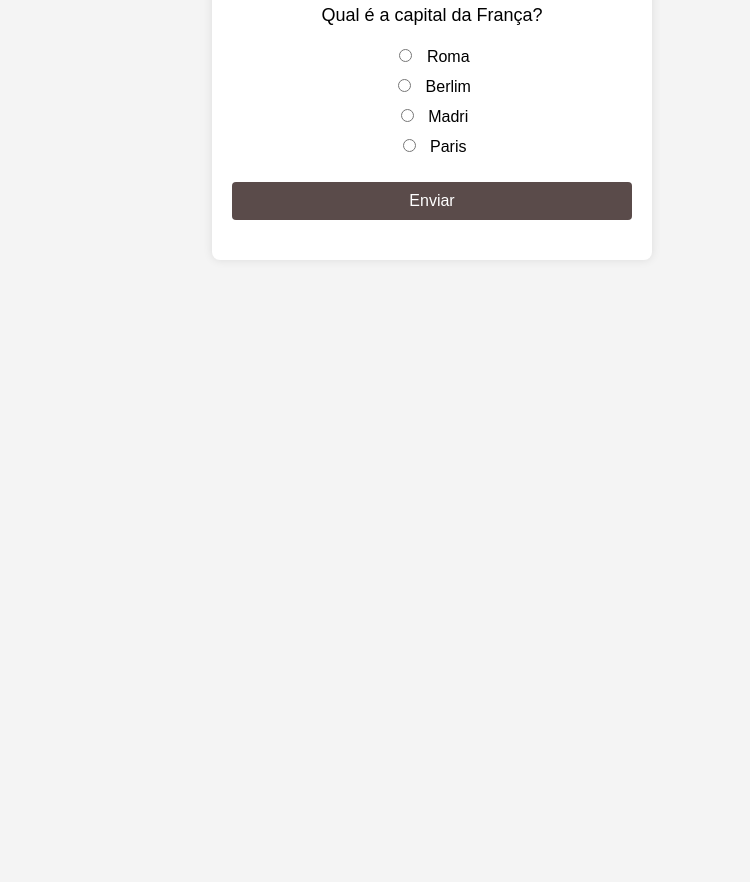
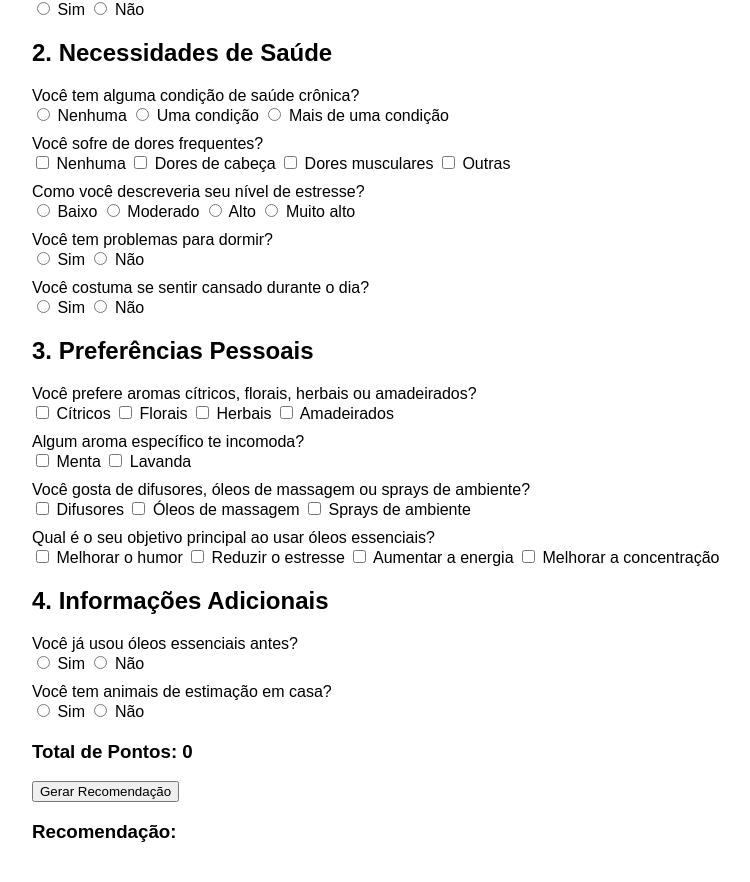
Before and after one commit to aCarloslovw/Inova_Gastro, a plain HTML site: page quiz.html in a window 1280 px wide. Shown: the part 311-1193 px from the top of the page, without its empty margins (208-958 px from the left). Before the commit the page ends 800 px from the top, so only its background shows below. Drawn offline with Linux system fonts and the light colour scheme.

```diff
--- a/quiz.html
+++ b/quiz.html
@@ -1,189 +1,171 @@
 <!DOCTYPE html>
-<html lang="pt-BR">
+<html lang="pt-br">
 <head>
   <meta charset="UTF-8">
   <meta name="viewport" content="width=device-width, initial-scale=1.0">
-    <title>Trilha de Quiz</title>
+  <title>Formulário de Pesquisa</title>
   <style>
     body {
       font-family: Arial, sans-serif;
-            background-color: #f4f4f4;
-            margin: 0;
-            padding: 0;
-            display: flex;
-            justify-content: center;
-            align-items: center;
-            height: 100vh;
+      max-width: 800px;
+      margin: auto;
+      padding: 20px;
     }
-        .quiz-container {
-            background-color: #fff;
-            padding: 20px;
-            border-radius: 8px;
-            box-shadow: 0 0 10px rgba(0, 0, 0, 0.1);
-            width: 400px;
-            text-align: center;
-        }
-        h2 {
-            color: #333;
-        }
-        .question {
-            font-size: 18px;
+    .question-section {
       margin-bottom: 20px;
     }
-        .answers {
-            list-style: none;
-            padding: 0;
-        }
-        .answers li {
-            margin-bottom: 10px;
-        }
-        input[type="radio"] {
-            margin-right: 10px;
-        }
-        .submit-btn, .retry-btn {
-            padding: 10px;
-            background-color: #5a4b4a;
-            color: white;
-            border: none;
-            border-radius: 4px;
-            cursor: pointer;
-            font-size: 16px;
-            transition: background-color 0.3s ease;
-            width: 100%;
+    label {
+      display: block;
       margin-top: 10px;
-        }
-        .submit-btn:hover, .retry-btn:hover {
-            background-color: #b89b32;
-        }
-        .result-message {
-            font-size: 18px;
-            color: #5a4b4a;
-            margin-top: 20px;
-        }
-        .victory {
-            color: green;
-        }
-        .failure {
-            color: red;
     }
   </style>
 </head>
 <body>
-    <div class="quiz-container">
-        <h2>Trilha de Quiz</h2>
-        <div id="quiz">
-            <div class="question" id="question-text"></div>
-            <form id="quizForm">
-                <ul class="answers" id="answers-list">
-                    <!-- Opções de respostas vão aqui -->
-                </ul>
-                <button type="button" class="submit-btn" onclick="nextQuestion()">Enviar</button>
-            </form>
-        </div>
-        <div id="result" class="result-message"></div>
-        <button id="retryBtn" class="retry-btn" style="display:none;" onclick="retryQuiz()">Tente novamente</button>
+  <h1>Formulário de Pesquisa</h1>
+
+  <form id="surveyForm">
+    <!-- Seção 1: Estilo de Vida -->
+    <div class="question-section">
+      <h2>1. Estilo de Vida</h2>
+
+      <label>Qual é a sua rotina diária?</label>
+      <input type="radio" name="routine" value="1" onclick="calculatePoints()"> Sedentária
+      <input type="radio" name="routine" value="2" onclick="calculatePoints()"> Ativa
+      <input type="radio" name="routine" value="3" onclick="calculatePoints()"> Muito ativa
+
+      <label>Com que frequência você pratica atividades físicas?</label>
+      <input type="radio" name="exercise" value="0" onclick="calculatePoints()"> Nunca
+      <input type="radio" name="exercise" value="1" onclick="calculatePoints()"> Ocasionalmente
+      <input type="radio" name="exercise" value="2" onclick="calculatePoints()"> Regularmente
+      <input type="radio" name="exercise" value="3" onclick="calculatePoints()"> Diariamente
+
+      <label>Quantas horas de sono você costuma ter por noite?</label>
+      <input type="radio" name="sleep" value="0" onclick="calculatePoints()"> Menos de 5 horas
+      <input type="radio" name="sleep" value="1" onclick="calculatePoints()"> 5 a 7 horas
+      <input type="radio" name="sleep" value="2" onclick="calculatePoints()"> 7 a 9 horas
+      <input type="radio" name="sleep" value="3" onclick="calculatePoints()"> Mais de 9 horas
+
+      <label>Você trabalha em um ambiente estressante?</label>
+      <input type="radio" name="stressEnv" value="0" onclick="calculatePoints()"> Sim
+      <input type="radio" name="stressEnv" value="1" onclick="calculatePoints()"> Não
     </div>
 
+    <!-- Seção 2: Necessidades de Saúde -->
+    <div class="question-section">
+      <h2>2. Necessidades de Saúde</h2>
+
+      <label>Você tem alguma condição de saúde crônica?</label>
+      <input type="radio" name="healthCondition" value="2" onclick="calculatePoints()"> Nenhuma
+      <input type="radio" name="healthCondition" value="1" onclick="calculatePoints()"> Uma condição
+      <input type="radio" name="healthCondition" value="0" onclick="calculatePoints()"> Mais de uma condição
+
+      <label>Você sofre de dores frequentes?</label>
+      <input type="checkbox" name="pain" value="2" onclick="calculatePoints()"> Nenhuma
+      <input type="checkbox" name="pain" value="1" onclick="calculatePoints()"> Dores de cabeça
+      <input type="checkbox" name="pain" value="1" onclick="calculatePoints()"> Dores musculares
+      <input type="checkbox" name="pain" value="1" onclick="calculatePoints()"> Outras
+
+      <label>Como você descreveria seu nível de estresse?</label>
+      <input type="radio" name="stressLevel" value="3" onclick="calculatePoints()"> Baixo
+      <input type="radio" name="stressLevel" value="2" onclick="calculatePoints()"> Moderado
+      <input type="radio" name="stressLevel" value="1" onclick="calculatePoints()"> Alto
+      <input type="radio" name="stressLevel" value="0" onclick="calculatePoints()"> Muito alto
+
+      <label>Você tem problemas para dormir?</label>
+      <input type="radio" name="sleepProblems" value="0" onclick="calculatePoints()"> Sim
+      <input type="radio" name="sleepProblems" value="1" onclick="calculatePoints()"> Não
+
+      <label>Você costuma se sentir cansado durante o dia?</label>
+      <input type="radio" name="tired" value="0" onclick="calculatePoints()"> Sim
+      <input type="radio" name="tired" value="1" onclick="calculatePoints()"> Não
+    </div>
+
+    <!-- Seção 3: Preferências Pessoais -->
+    <div class="question-section">
+      <h2>3. Preferências Pessoais</h2>
+
+      <label>Você prefere aromas cítricos, florais, herbais ou amadeirados?</label>
+      <input type="checkbox" name="aromaPreference" value="1" onclick="calculatePoints()"> Cítricos
+      <input type="checkbox" name="aromaPreference" value="1" onclick="calculatePoints()"> Florais
+      <input type="checkbox" name="aromaPreference" value="1" onclick="calculatePoints()"> Herbais
+      <input type="checkbox" name="aromaPreference" value="1" onclick="calculatePoints()"> Amadeirados
+
+      <label>Algum aroma específico te incomoda?</label>
+      <input type="checkbox" name="dislikeAroma" value="1" onclick="calculatePoints()"> Menta
+      <input type="checkbox" name="dislikeAroma" value="1" onclick="calculatePoints()"> Lavanda
+
+      <label>Você gosta de difusores, óleos de massagem ou sprays de ambiente?</label>
+      <input type="checkbox" name="productType" value="1" onclick="calculatePoints()"> Difusores
+      <input type="checkbox" name="productType" value="1" onclick="calculatePoints()"> Óleos de massagem
+      <input type="checkbox" name="productType" value="1" onclick="calculatePoints()"> Sprays de ambiente
+
+      <label>Qual é o seu objetivo principal ao usar óleos essenciais?</label>
+      <input type="checkbox" name="goal" value="1" onclick="calculatePoints()"> Melhorar o humor
+      <input type="checkbox" name="goal" value="1" onclick="calculatePoints()"> Reduzir o estresse
+      <input type="checkbox" name="goal" value="1" onclick="calculatePoints()"> Aumentar a energia
+      <input type="checkbox" name="goal" value="1" onclick="calculatePoints()"> Melhorar a concentração
+    </div>
+
+    <!-- Seção 4: Informações Adicionais -->
+    <div class="question-section">
+      <h2>4. Informações Adicionais</h2>
+
+      <label>Você já usou óleos essenciais antes?</label>
+      <input type="radio" name="usedOils" value="1" onclick="calculatePoints()"> Sim
+      <input type="radio" name="usedOils" value="0" onclick="calculatePoints()"> Não
+
+      <label>Você tem animais de estimação em casa?</label>
+      <input type="radio" name="pets" value="0" onclick="calculatePoints()"> Sim
+      <input type="radio" name="pets" value="1" onclick="calculatePoints()"> Não
+    </div>
+
+    <h3>Total de Pontos: <span id="totalPoints">0</span></h3>
+    <button type="button" onclick="calculateRecommendation()">Gerar Recomendação</button>
+
+    <!-- Elemento para exibir a recomendação -->
+    <h3>Recomendação: <span id="recommendation"></span></h3>
+  </form>
+
   <script>
-        const questions = [
-            {
-                question: "Qual é a capital da França?",
-                answers: ["Roma", "Berlim", "Madri", "Paris"],
-                correct: 3
-            },
-            {
-                question: "Qual é o maior planeta do Sistema Solar?",
-                answers: ["Terra", "Marte", "Júpiter", "Saturno"],
-                correct: 2
-            },
-            {
-                question: "Quem pintou a Mona Lisa?",
-                answers: ["Van Gogh", "Leonardo da Vinci", "Pablo Picasso", "Monet"],
-                correct: 1
-            }
-        ];
+    function calculatePoints() {
+      let total = 0;
 
-        let currentQuestion = 0;
-        let score = 0;
+      const form = document.forms['surveyForm'];
 
-        // Exibir a pergunta atual e opções
-        function loadQuestion() {
-            const question = questions[currentQuestion];
-            document.getElementById('question-text').innerText = question.question;
+      // Somar valores dos radio buttons e checkboxes selecionados
+      const inputs = form.querySelectorAll('input[type="radio"]:checked, input[type="checkbox"]:checked');
+      inputs.forEach(input => {
+          total += parseInt(input.value) || 0; // Converte em número ou considera zero para evitar NaN
+      });
 
-            const answersList = document.getElementById('answers-list');
-            answersList.innerHTML = '';
-            question.answers.forEach((answer, index) => {
-                const listItem = document.createElement('li');
-                listItem.innerHTML = `
-                    <label>
-                        <input type="radio" name="answer" value="${index}">
-                        ${answer}
-                    </label>
-                `;
-                answersList.appendChild(listItem);
-            });
+      document.getElementById("totalPoints").innerText = total;
+      return total;
     }
 
-        // Verificar a resposta e ir para a próxima pergunta
-        function nextQuestion() {
-            const form = document.getElementById('quizForm');
-            const selectedAnswer = form.answer.value;
+    function calculateRecommendation() {
+      const form = document.forms["surveyForm"];
 
-            if (selectedAnswer === "") {
-                alert("Selecione uma resposta!");
-                return;
+      // Extrair valores e verificar se são válidos
+      const routine = parseInt(form["routine"].value) || 0;
+      const exercise = parseInt(form["exercise"].value) || 0;
+      const sleep = parseInt(form["sleep"].value) || 0;
+      const stressEnv = parseInt(form["stressEnv"].value) || 0;
+
+      // Calcula a pontuação total, somando os valores
+      const scoreTotal = calculatePoints();
+
+      // Lógica de recomendação com base na pontuação
+      let recommendation;
+      if (scoreTotal >= 30) {
+        recommendation = "Óleo essencial para melhorar a concentração e reduzir o estresse.";
+      } else if (scoreTotal >= 20) {
+        recommendation = "Óleo essencial para ajudar no relaxamento e aliviar a tensão.";
+      } else {
+        recommendation = "Óleo essencial para promover uma sensação de calma e bem-estar.";
       }
 
-            // Verifica se a resposta está correta
-            if (parseInt(selectedAnswer) === questions[currentQuestion].correct) {
-                score++;
+      document.getElementById("recommendation").innerText = recommendation;
     }
-
-            // Avançar para a próxima pergunta ou finalizar o quiz
-            currentQuestion++;
-            if (currentQuestion < questions.length) {
-                loadQuestion();
-            } else {
-                displayResult();
-            }
-        }
-
-        // Mostrar o resultado final
-        // Mostrar o resultado final
-function displayResult() {
-    const quizContainer = document.getElementById('quiz');
-    const resultMessage = document.getElementById('result');
-    const retryBtn = document.getElementById('retryBtn');
-
-    quizContainer.style.display = 'none'; // Oculta as perguntas
-
-    if (score === questions.length) {
-        resultMessage.innerHTML = `<span class="victory">Parabéns! Você acertou todas as perguntas!</span>`;
-        retryBtn.style.display = 'none'; // Esconde o botão de tentar novamente
-
-        // Redirecionar para a página de informações sobre Impressão 3D
-        setTimeout(() => {
-            window.location.href = 'index.html';
-        }, 2000); // Redireciona após 2 segundos
-    } else {
-        resultMessage.innerHTML = `<span class="failure">Você acertou ${score} de ${questions.length} perguntas. Tente novamente!</span>`;
-        retryBtn.style.display = 'block'; // Exibe o botão de tentar novamente
-    }
-}
-
-        // Reiniciar o quiz
-        function retryQuiz() {
-            score = 0;
-            currentQuestion = 0;
-            document.getElementById('quiz').style.display = 'block';
-            document.getElementById('result').innerHTML = '';
-            document.getElementById('retryBtn').style.display = 'none';
-            loadQuestion();
-        }
-
-        // Carregar a primeira pergunta ao abrir a página
-        loadQuestion();
   </script>
 </body>
 </html>
```
Lines whose indentation alone changed are shown as unchanged.
